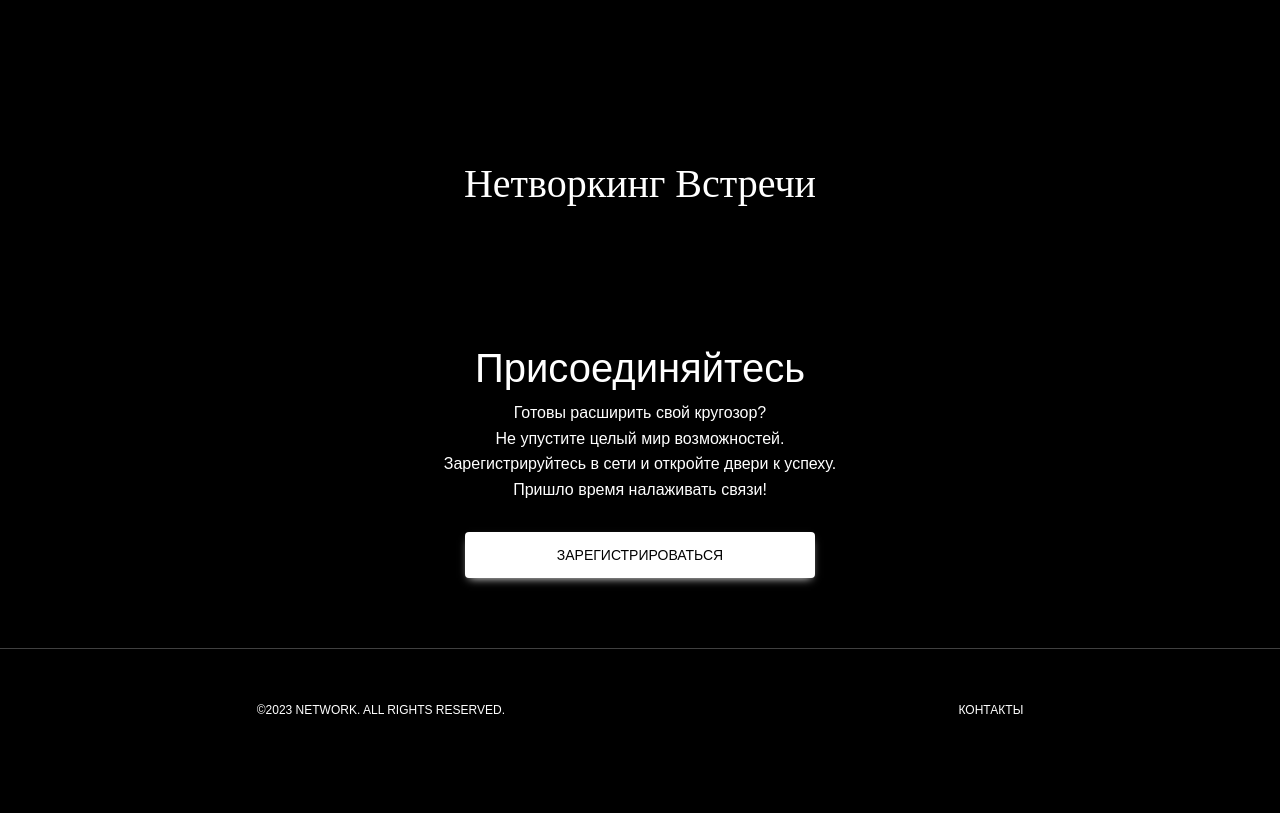
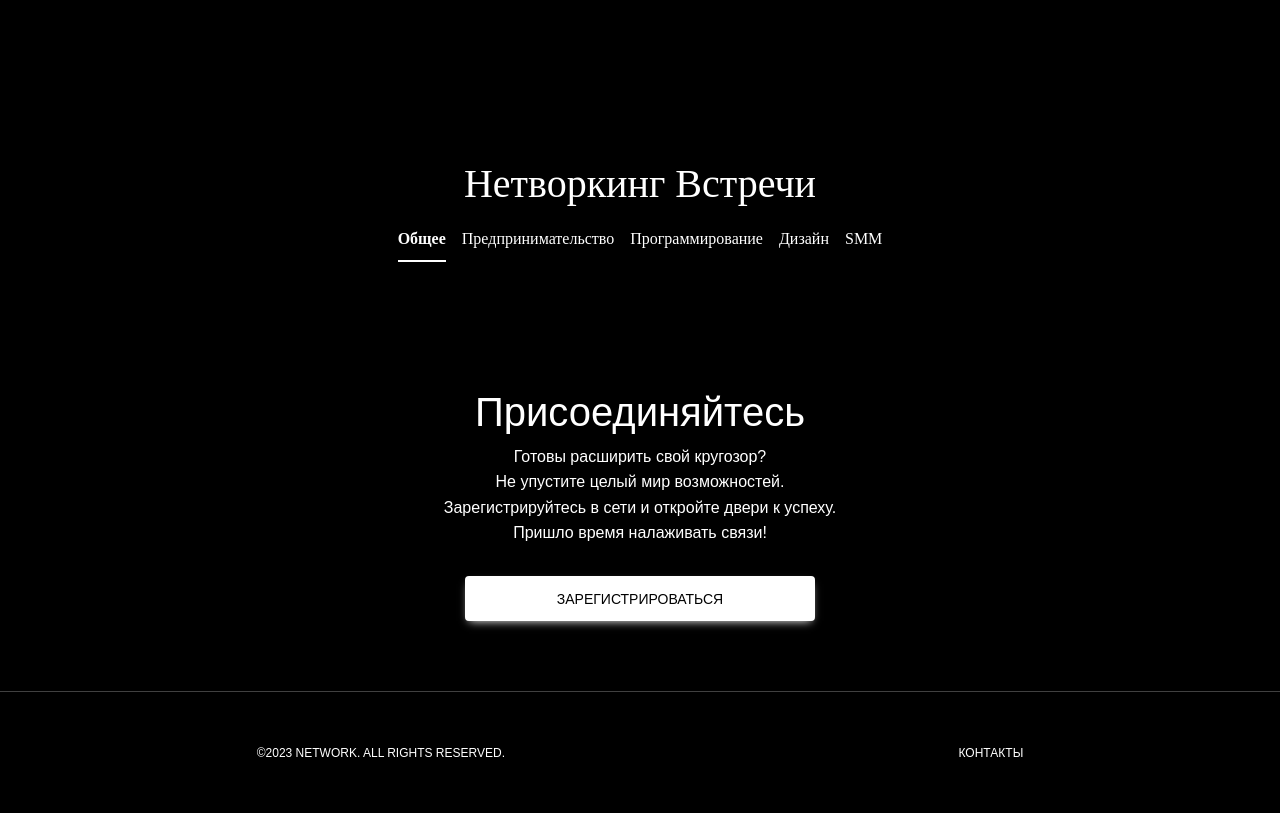
Before and after one commit to Majid-Aziev-007/network, a Django app: page / in a window 1280 px wide. Shown: the part 642-1455 px from the top of the page. Before the commit the page ends 1356 px from the top, so only its background shows below. Run offline with Django 3.2, Linux system fonts and the light colour scheme; data that the repository does not hold is empty; some libraries are stand-ins or nearby versions; some web fonts are replaced.

Commit message:
Commit
- Добавление новых фишек в шаблоны html

```diff
--- a/network/templates/meetings/index.html
+++ b/network/templates/meetings/index.html
@@ -49,6 +49,26 @@
       Нетворкинг Встречи
     </h1>
 
+    {% with request.resolver_match.view_name as view_name %}
+      <ul class="nav nav-underline justify-content-center" style="font-family: 'Naston'; margin-top: -50px; margin-bottom: 50px;">
+        <li class="nav-item">
+          <a class="nav-link {% if view_name  == 'meetings:index' %}active{% endif %}" style="color: white;" aria-current="page" href="#">Общее</a>
+        </li>
+        <li class="nav-item">
+          <a class="nav-link {% if view_name  == 'meetings:topic_list:entrepreneurship' %}active{% endif %}" style="color: white;" aria-current="page" href="{% url 'meetings:topic_list' 'entrepreneurship' %}">Предпринимательство</a>
+        </li>
+        <li class="nav-item">
+          <a class="nav-link" style="color: white;" href="#">Программирование</a>
+        </li>
+        <li class="nav-item">
+          <a class="nav-link" style="color: white;" href="#">Дизайн</a>
+        </li>
+        <li class="nav-item">
+          <a class="nav-link" style="color: white;" aria-disabled="true">SMM</a>
+        </li>
+      </ul>
+    {% endwith %}
+
     <div class="row row-cols-1 row-cols-md-3 g-4">
       {% for meeting in meeting_list %}
       <div class="col">
```
Also changed, not shown: network/templates/meetings/meetings_list.html (+27 -2 lines).
